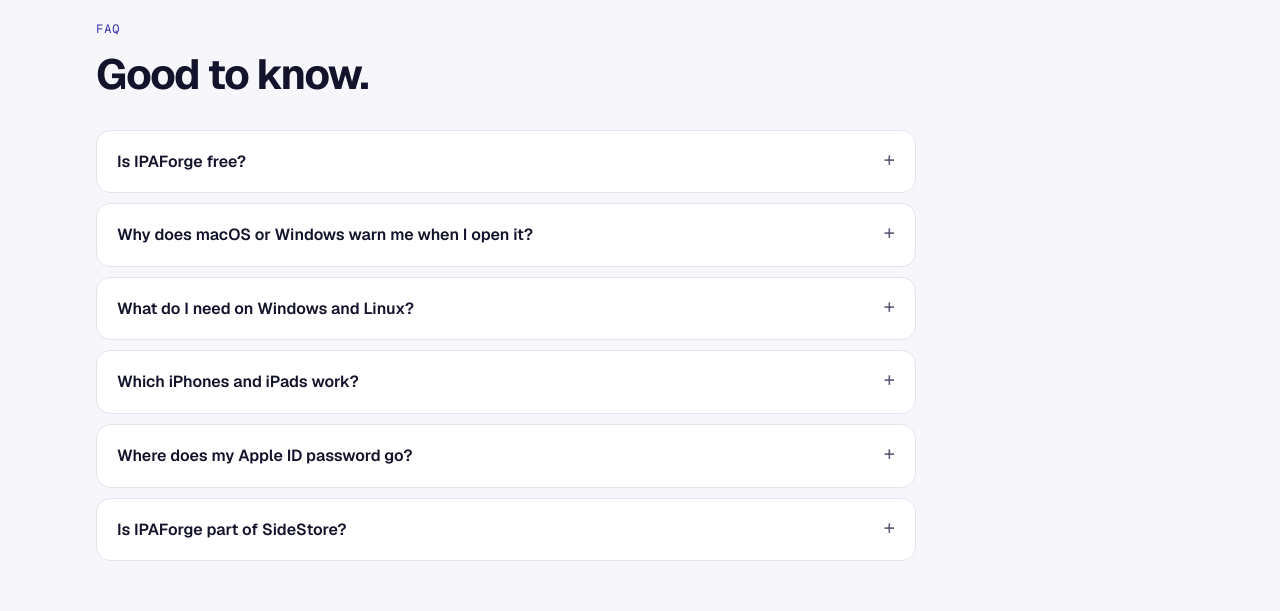
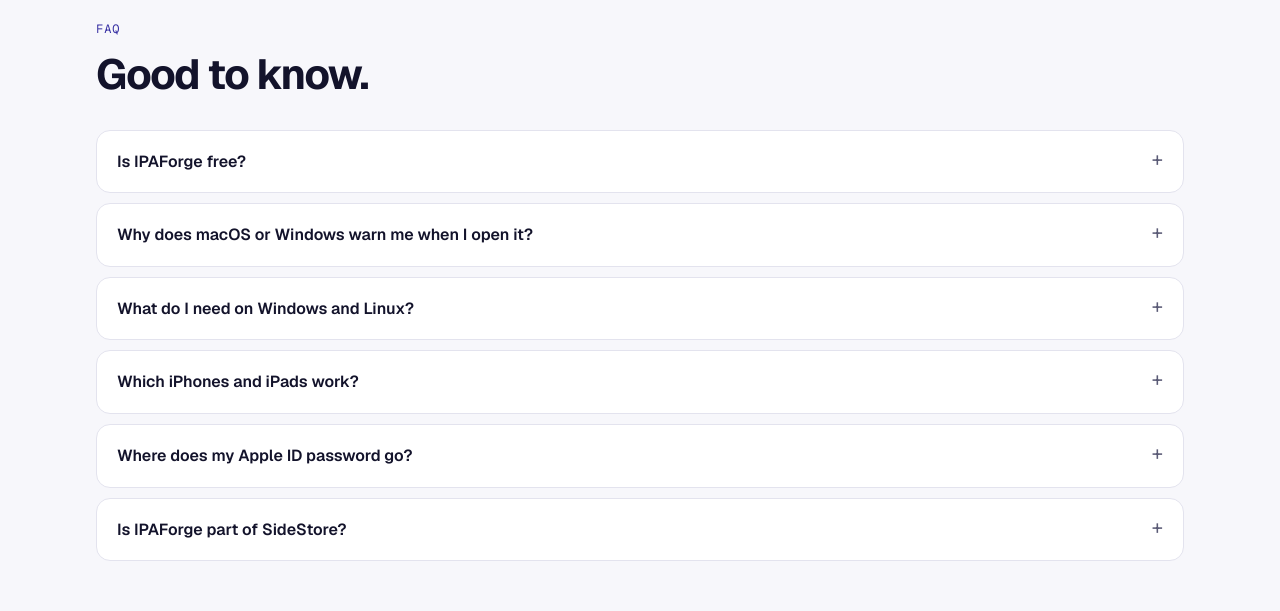
Before and after one commit to IPAForge/ipaforge.github.io, a plain HTML site: page index.html in a window 1280 px wide. Shown: the part 4940-5551 px from the top of the page. Drawn offline with nearby package versions, Linux system fonts and the light colour scheme; no server answers.

Commit message:
FAQ at full width

```diff
--- a/index.html
+++ b/index.html
@@ -217,7 +217,7 @@ h2 { font-size: clamp(28px, 3.6vw, 42px); line-height: 1.1; letter-spacing: -0.0
 @media (max-width: 560px) { .phase { grid-template-columns: 40px minmax(0, 1fr); } .phase .chip { grid-column: 2; justify-self: start; } }
 
 /* FAQ */
-.faq { margin-top: 32px; display: grid; gap: 10px; max-width: 820px; }
+.faq { margin-top: 32px; display: grid; gap: 10px; }
 details { border: 1px solid var(--line); border-radius: 14px; background: var(--surface); padding: 0 20px; }
 summary { cursor: pointer; list-style: none; padding: 18px 0; font-weight: 600; display: flex; justify-content: space-between; gap: 16px; }
 summary::-webkit-details-marker { display: none; }
```
